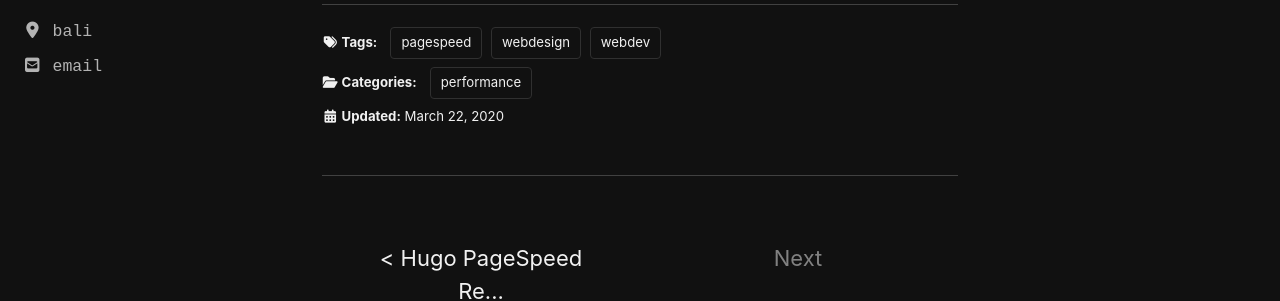
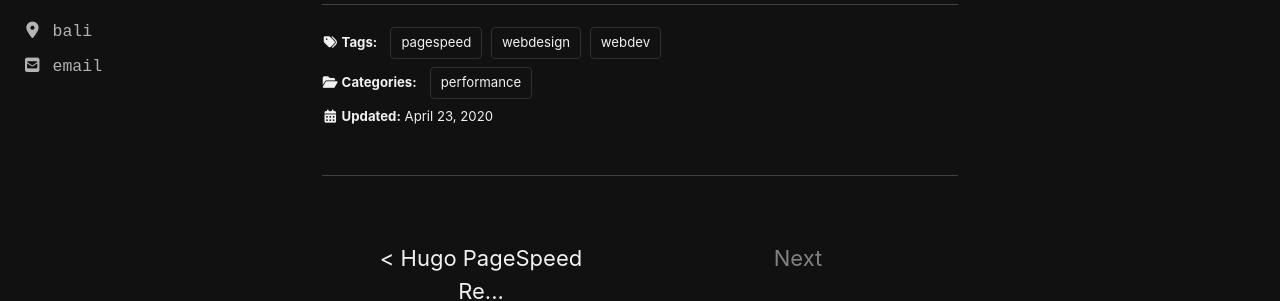
Before and after one commit to marklchaves/caughtmyeye, a Jekyll site: the page built from _posts/2020-04-23-7-web-design-webdev-firms-how-do-their-sites-perform.md, in a window 1280 px wide and 900 px high, scrolled down 11077 px. Shown: the part 152-453 px from the top of the window. Built offline with Jekyll 4.4.1, drawn with Linux system fonts in a browser that asks for light colours; cached includes are drawn as plain includes; nearby versions of some CDN libraries; comment, search, counter and statistics services are not loaded.

Commit message:
Corrected updated date

```diff
--- a/_posts/2020-04-23-7-web-design-webdev-firms-how-do-their-sites-perform.md
+++ b/_posts/2020-04-23-7-web-design-webdev-firms-how-do-their-sites-perform.md
@@ -1,6 +1,6 @@
 ---
 title: 7 Web Design & Development Firms - How do Their Sites Perform?
-date: 2020-03-22
+date: 2020-04-23
 description: ""
 categories:
   - performance
```
